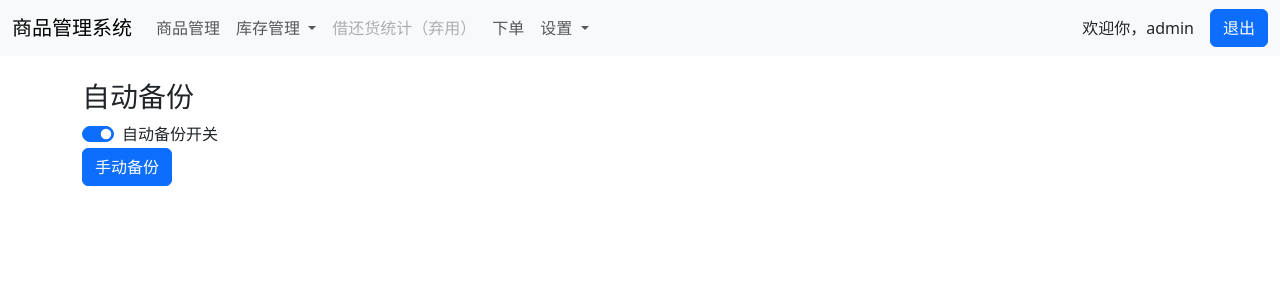
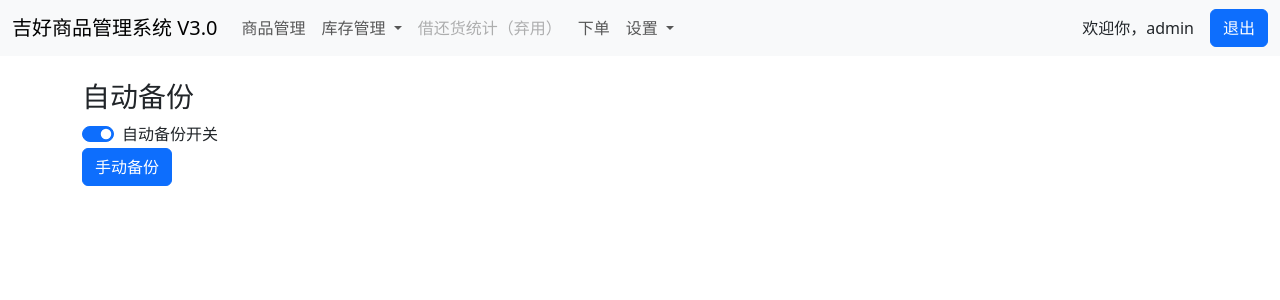
Before and after one commit to XUnrz/ProductAdministration, a Flask app: page /settings/backup in a window 1280 px wide. Shown: the top 300 px of the page. Run offline with Flask 3, Linux system fonts and the light colour scheme; a user stored in the database is signed in; some libraries are stand-ins or nearby versions.

Commit message:
modified:   templates/base.html

```diff
--- a/templates/base.html
+++ b/templates/base.html
@@ -11,7 +11,7 @@
   </head>
   <nav class="navbar navbar-expand-lg navbar-light bg-light">
 <div class="container-fluid">
-<a class="navbar-brand" href="/">商品管理系统</a>
+<a class="navbar-brand" href="/">吉好商品管理系统 V3.0</a>
 <button class="navbar-toggler" type="button" data-bs-toggle="collapse" data-bs-target="#navbarSupportedContent" aria-controls="navbarSupportedContent" aria-expanded="false" aria-label="Toggle navigation">
 <span class="navbar-toggler-icon"></span>
 </button>
```
